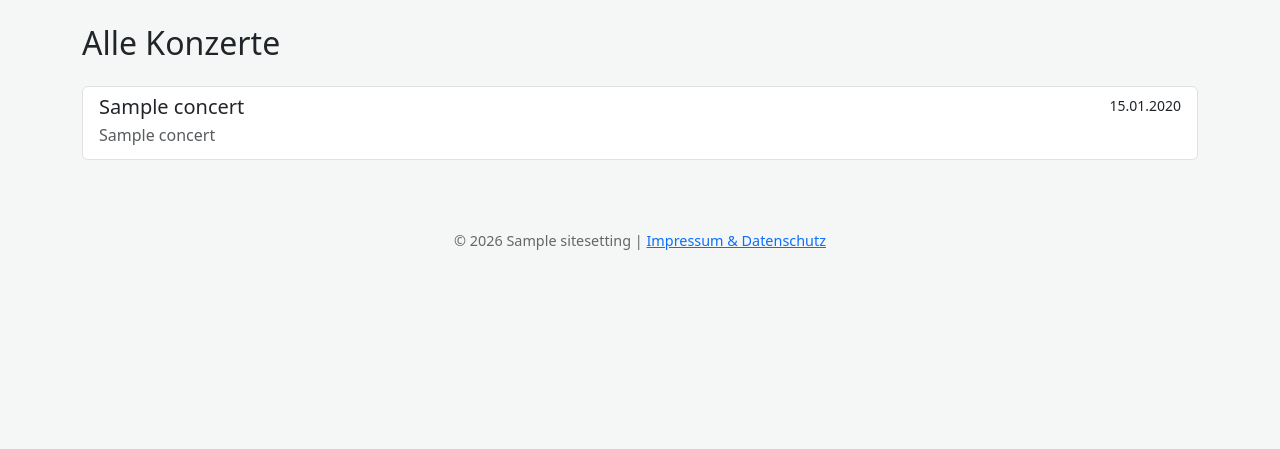
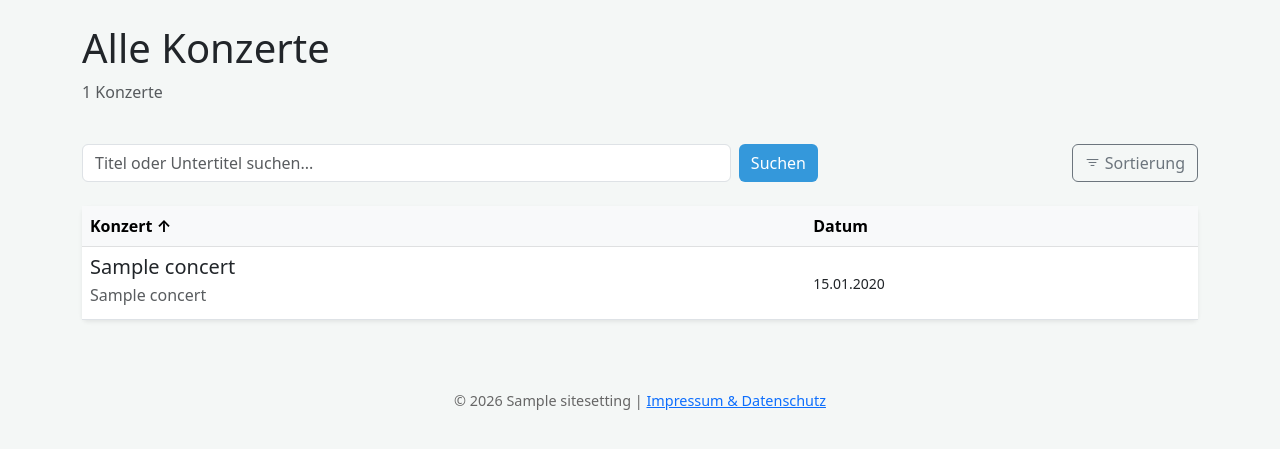
Before and after one commit to tubadour-sw/scorelib, a Django app: page /concerts/ in a window 1280 px wide. Shown: the part 56-505 px from the top of the page. Run offline with Django 5.2, Linux system fonts and the light colour scheme; a user stored in the database is signed in; tables that the repository leaves empty hold one stand-in row (values such as "Sample post").

Commit message:
add searching and ordering for concert list

```diff
--- a/scorelib/views.py
+++ b/scorelib/views.py
@@ -256,9 +256,50 @@ def concert_detail_view(request, concert_id=None):
 
 @login_required
 def concert_list_view(request):
-    # All concerts sorted by date (newest first)
-    concerts = Concert.objects.all().order_by('title')
-    return render(request, 'scorelib/concert_list.html', {'concerts': concerts})
+    # Get filter values from URL
+    f_search = request.GET.get('search', '')
+    f_sort = request.GET.get('sort', 'title')  # 'title' or 'date'
+    f_sort_dir = request.GET.get('sort_dir', 'asc')  # 'asc' or 'desc'
+
+    # Start with all concerts
+    concerts = Concert.objects.all()
+
+    # Apply search filter
+    if f_search:
+        concerts = concerts.filter(
+            Q(title__icontains=f_search) |
+            Q(subtitle__icontains=f_search)
+        )
+
+    # Apply sorting
+    if f_sort == 'date':
+        order_field = 'date'
+    else:  # default to 'title'
+        order_field = 'title'
+
+    # Apply direction prefix for descending
+    if f_sort_dir == 'desc':
+        order_field = f'-{order_field}'
+
+    concerts = concerts.order_by(order_field)
+
+    # Apply pagination: 50 items per page
+    paginator = Paginator(concerts, 50)
+    page_number = request.GET.get('page', 1)
+    try:
+        page_obj = paginator.page(page_number)
+    except Exception:
+        page_obj = paginator.page(1)
+
+    context = {
+        'concerts': page_obj.object_list,
+        'page_obj': page_obj,
+        'active_filters': request.GET,
+        'current_sort': f_sort,
+        'current_sort_dir': f_sort_dir,
+        'total_count': paginator.count
+    }
+    return render(request, 'scorelib/concert_list.html', context)
 
 @login_required
 def protected_part_download(request, part_id):
--- a/templates/scorelib/concert_list.html
+++ b/templates/scorelib/concert_list.html
@@ -1,15 +1,136 @@
 {% extends "scorelib/base.html" %}
 {% block content %}
-<h2>Alle Konzerte</h2>
-<div class="list-group mt-4">
-    {% for c in concerts %}
-    <a href="{% url 'concert_detail' c.id %}" class="list-group-item list-group-item-action">
-        <div class="d-flex w-100 justify-content-between">
-            <h5 class="mb-1">{{ c.title }}</h5>
-            {% if c.date %}<small>{{ c.date|date:"d.m.Y" }}</small>{% endif %}
+<div class="row mb-4">
+    <div class="col-md-8">
+        <h2 class="display-6">Alle Konzerte</h2>
+        <p class="text-muted">{{ total_count }} Konzerte</p>
+    </div>
+</div>
+
+<!-- Always-visible search bar -->
+<div class="row mb-4">
+    <div class="col-md-8">
+        <form method="GET" action="{% url 'concert_list' %}" class="d-flex gap-2">
+            <input type="text" name="search" class="form-control" placeholder="Titel oder Untertitel suchen..." value="{{ active_filters.search }}">
+            {% if active_filters.sort %}<input type="hidden" name="sort" value="{{ active_filters.sort }}">{% endif %}
+            {% if active_filters.sort_dir %}<input type="hidden" name="sort_dir" value="{{ active_filters.sort_dir }}">{% endif %}
+            <button type="submit" class="btn btn-primary">Suchen</button>
+        </form>
+    </div>
+    <div class="col-md-4 d-flex justify-content-end">
+        <button class="btn btn-outline-secondary" type="button" data-bs-toggle="collapse" data-bs-target="#filterCollapse" aria-expanded="false" aria-controls="filterCollapse">
+            <i class="bi bi-filter"></i> Sortierung
+        </button>
+    </div>
+</div>
+
+<!-- Filter/Sort Section (collapsed by default) -->
+<div class="collapse" id="filterCollapse">
+    <div class="card mb-4 border-0 shadow-sm bg-light">
+        <div class="card-body">
+            <form method="GET" action="{% url 'concert_list' %}" class="row g-2">
+                {% if active_filters.search %}<input type="hidden" name="search" value="{{ active_filters.search }}">{% endif %}
+
+                <div class="col-md-4">
+                    <label class="small fw-bold">Sortieren nach</label>
+                    <select name="sort" class="form-select">
+                        <option value="title" {% if current_sort == 'title' %}selected{% endif %}>Titel</option>
+                        <option value="date" {% if current_sort == 'date' %}selected{% endif %}>Datum</option>
+                    </select>
+                </div>
+                <div class="col-md-4">
+                    <label class="small fw-bold">Reihenfolge</label>
+                    <select name="sort_dir" class="form-select">
+                        <option value="asc" {% if current_sort_dir == 'asc' %}selected{% endif %}>Aufsteigend</option>
+                        <option value="desc" {% if current_sort_dir == 'desc' %}selected{% endif %}>Absteigend</option>
+                    </select>
+                </div>
+                <div class="col-md-4 d-flex align-items-end gap-2">
+                    <button type="submit" class="btn btn-primary flex-grow-1">Anwenden</button>
+                    <a href="{% url 'concert_list' %}" class="btn btn-outline-secondary">Reset</a>
+                </div>
+            </form>
         </div>
-        {% if c.subtitle %}<p class="mb-1 text-muted">{{ c.subtitle }}</p>{% endif %}
-    </a>
-    {% endfor %}
+    </div>
 </div>
+
+<!-- Concerts Table -->
+<div class="bg-white shadow-sm rounded">
+    <table class="table table-hover align-middle">
+        <thead class="table-light">
+            <tr>
+                <th>
+                    <a href="?{{ active_filters.urlencode }}&sort=title{% if current_sort == 'title' %}&sort_dir={% if current_sort_dir == 'asc' %}desc{% else %}asc{% endif %}{% else %}&sort_dir=asc{% endif %}" style="cursor:pointer; text-decoration: none; color: inherit;">
+                        Konzert {% if current_sort == 'title' %}{% if current_sort_dir == 'desc' %}↓{% else %}↑{% endif %}{% endif %}
+                    </a>
+                </th>
+                <th>
+                    <a href="?{{ active_filters.urlencode }}&sort=date{% if current_sort == 'date' %}&sort_dir={% if current_sort_dir == 'asc' %}desc{% else %}asc{% endif %}{% else %}&sort_dir=asc{% endif %}" style="cursor:pointer; text-decoration: none; color: inherit;">
+                        Datum {% if current_sort == 'date' %}{% if current_sort_dir == 'desc' %}↓{% else %}↑{% endif %}{% endif %}
+                    </a>
+                </th>
+            </tr>
+        </thead>
+        <tbody>
+            {% for c in concerts %}
+            <tr class="concert-row">
+                <td>
+                    <a href="{% url 'concert_detail' c.id %}" class="text-decoration-none text-dark">
+                        <h5 class="mb-1">{{ c.title }}</h5>
+                        {% if c.subtitle %}<p class="mb-1 text-muted">{{ c.subtitle }}</p>{% endif %}
+                    </a>
+                </td>
+                <td>{% if c.date %}<small>{{ c.date|date:"d.m.Y" }}</small>{% else %}<small class="text-muted">-</small>{% endif %}</td>
+            </tr>
+            {% empty %}
+            <tr>
+                <td colspan="2" class="text-center text-muted py-4">Keine Konzerte gefunden.</td>
+            </tr>
+            {% endfor %}
+        </tbody>
+    </table>
+</div>
+
+<!-- Pagination Controls -->
+{% if page_obj.has_other_pages %}
+<nav class="mt-4" aria-label="Page navigation">
+    <ul class="pagination justify-content-center">
+        {% if page_obj.has_previous %}
+        <li class="page-item">
+            <a class="page-link" href="?{{ active_filters.urlencode }}&page=1">Erste</a>
+        </li>
+        <li class="page-item">
+            <a class="page-link" href="?{{ active_filters.urlencode }}&page={{ page_obj.previous_page_number }}">← Zurück</a>
+        </li>
+        {% else %}
+        <li class="page-item disabled">
+            <span class="page-link">Erste</span>
+        </li>
+        <li class="page-item disabled">
+            <span class="page-link">← Zurück</span>
+        </li>
+        {% endif %}
+
+        <li class="page-item active">
+            <span class="page-link">Seite {{ page_obj.number }} von {{ page_obj.paginator.num_pages }}</span>
+        </li>
+
+        {% if page_obj.has_next %}
+        <li class="page-item">
+            <a class="page-link" href="?{{ active_filters.urlencode }}&page={{ page_obj.next_page_number }}">Vor →</a>
+        </li>
+        <li class="page-item">
+            <a class="page-link" href="?{{ active_filters.urlencode }}&page={{ page_obj.paginator.num_pages }}">Letzte</a>
+        </li>
+        {% else %}
+        <li class="page-item disabled">
+            <span class="page-link">Vor →</span>
+        </li>
+        <li class="page-item disabled">
+            <span class="page-link">Letzte</span>
+        </li>
+        {% endif %}
+    </ul>
+</nav>
+{% endif %}
 {% endblock %}
```
